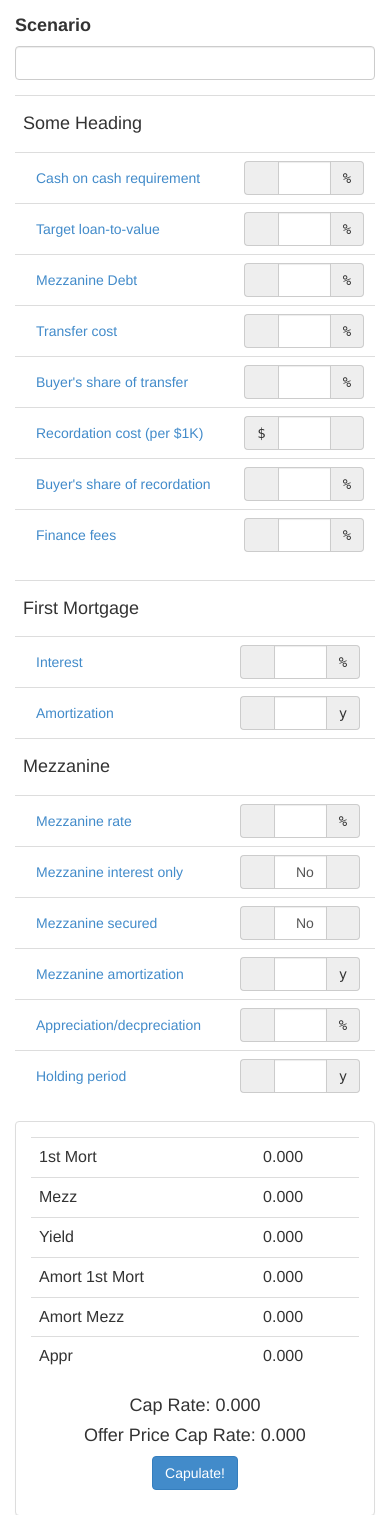
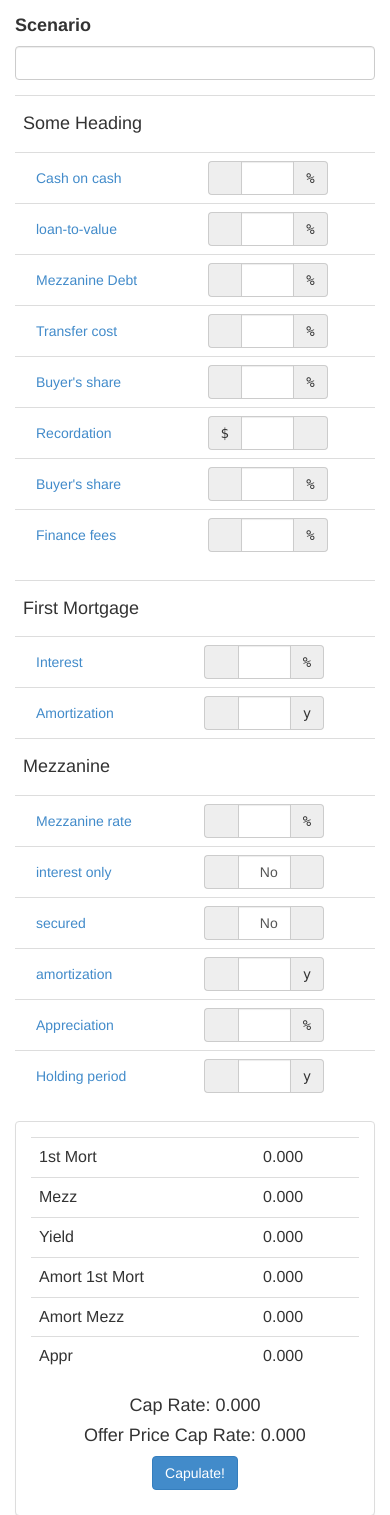
Before and after one commit to blaino/vinnerator, a Python web app: template app/templates/show_scenarios.html in a window 390 px wide. Shown: the part 51-1566 px from the top of the page. Run offline with Jinja, Linux system fonts and the light colour scheme; the template is opened without the code that fills it, so the values that code supplies are empty; some libraries are stand-ins or nearby versions.

Commit message:
Temporary field name changes for sizing on iphone

```diff
--- a/app/templates/basic.html
+++ b/app/templates/basic.html
@@ -18,9 +18,9 @@
 	  <tbody>
             <tr>
 	      <td>
-		<a class="btn large primary has_popover" rel="popover"
+		<a class="btn primary has_popover" rel="popover"
 		   data-content="What does cash on cash requirement mean? Expressed as a percentage of shazbat">
-		  Cash on cash requirement
+		  Cash on cash
 		</a>
 	      </td>
 	      <td>
--- a/app/templates/show_scenarios.html
+++ b/app/templates/show_scenarios.html
@@ -39,7 +39,7 @@
 	      <td>
 		<a class="btn large primary has_popover" rel="popover"
 		   data-content="What does cash on cash requirement mean? Expressed as a percentage of shazbat">
-		  Cash on cash requirement
+		  Cash on cash
 		</a>
 	      </td>
 	      <td>
@@ -54,7 +54,7 @@
 	      <td>
 		<a class="btn large primary has_popover" rel="popover"
 		   data-content="Loan to value of acquisition price (target)">
-		  Target loan-to-value
+		  loan-to-value
 		</a>
 	      </td>
 	      <td>
@@ -100,7 +100,7 @@
 	      <td>
 		<a class="btn large primary has_popover" rel="popover"
 		   data-content="Buyer's percentage share of transfer costs">
-		  Buyer's share of transfer
+		  Buyer's share
 		</a>
 	      </td>
 	      <td>
@@ -115,7 +115,7 @@
 	      <td>
 		<a class="btn large primary has_popover" rel="popover"
 		   data-content="Recordation costs of mortgages per $1000">
-		  Recordation cost (per $1K)
+		  Recordation
 		</a>
 	      </td>
 	      <td>
@@ -130,7 +130,7 @@
 	      <td>
 		<a class="btn large primary has_popover" rel="popover"
 		   data-content="Buyer's percentage share of recordation costs">
-		  Buyer's share of recordation
+		  Buyer's share
 		</a>
 	      </td>
 	      <td>
@@ -225,7 +225,7 @@
 	      <td>
 		<a class="btn large primary has_popover" rel="popover"
 		   data-content="Interest only (yes or no)">
-		  Mezzanine interest only
+		  interest only
 		</a>
 	      </td>
 	      <td>
@@ -241,7 +241,7 @@
 	      <td>
 		<a class="btn large primary has_popover" rel="popover"
 		   data-content="Secured loan (yes or no)">
-		  Mezzanine secured
+		  secured
 		</a>
 	      </td>
 	      <td>
@@ -257,7 +257,7 @@
 	      <td>
 		<a class="btn large primary has_popover" rel="popover"
 		   data-content="Amortization period of mezzanine loan expressed in years">
-		  Mezzanine amortization
+		  amortization
 		</a>
 	      </td>
 	      <td>
@@ -273,7 +273,7 @@
 		<a class="btn large primary has_popover" rel="popover"
 		   data-content="Percentage Appreciation or Depreciation of Asset Over Hold Period
 				 (1% appreciation per year of hold period reasonable default, e.g., 5 year hold, 5% appreciation)">
-		  Appreciation/decpreciation
+		  Appreciation
 		</a>
 	      </td>
 	      <td>
```
